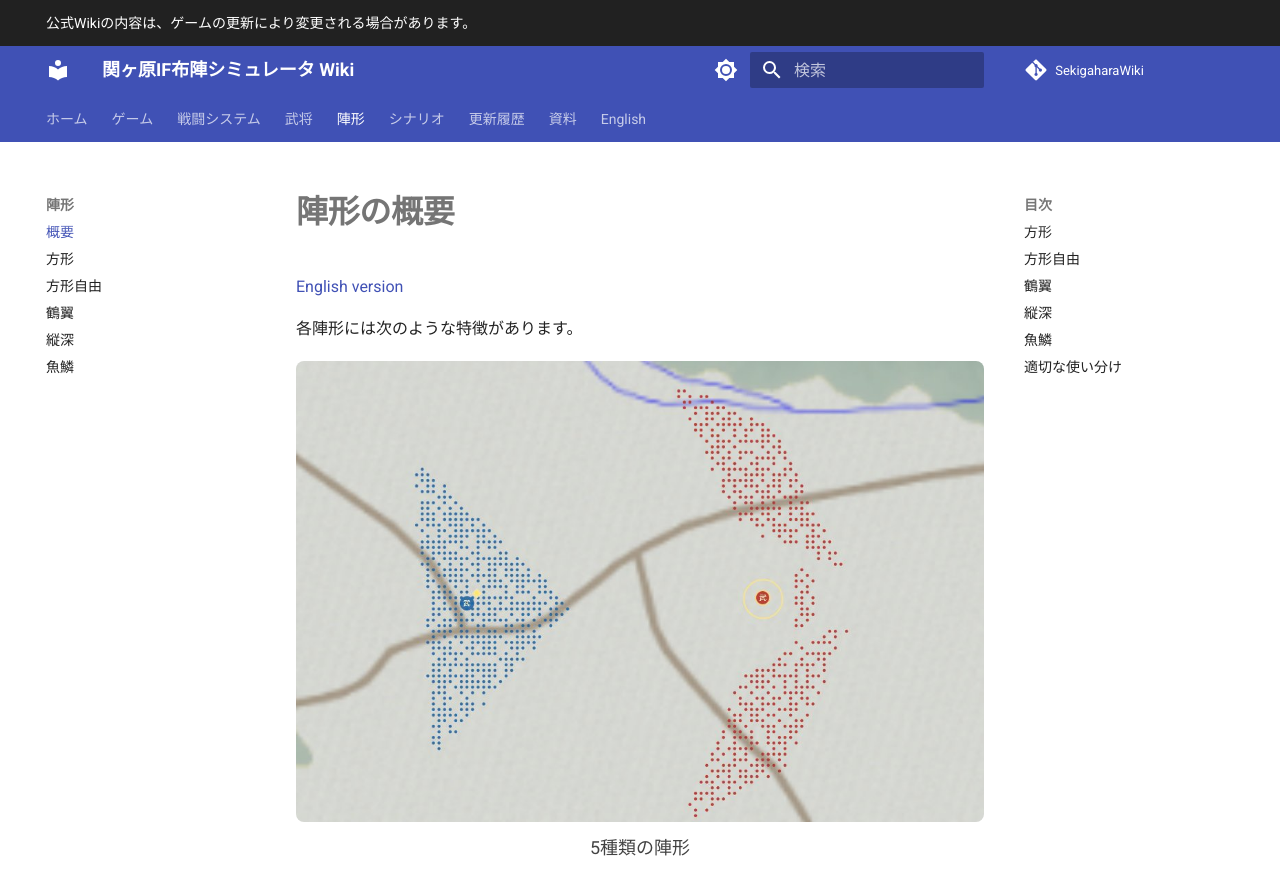
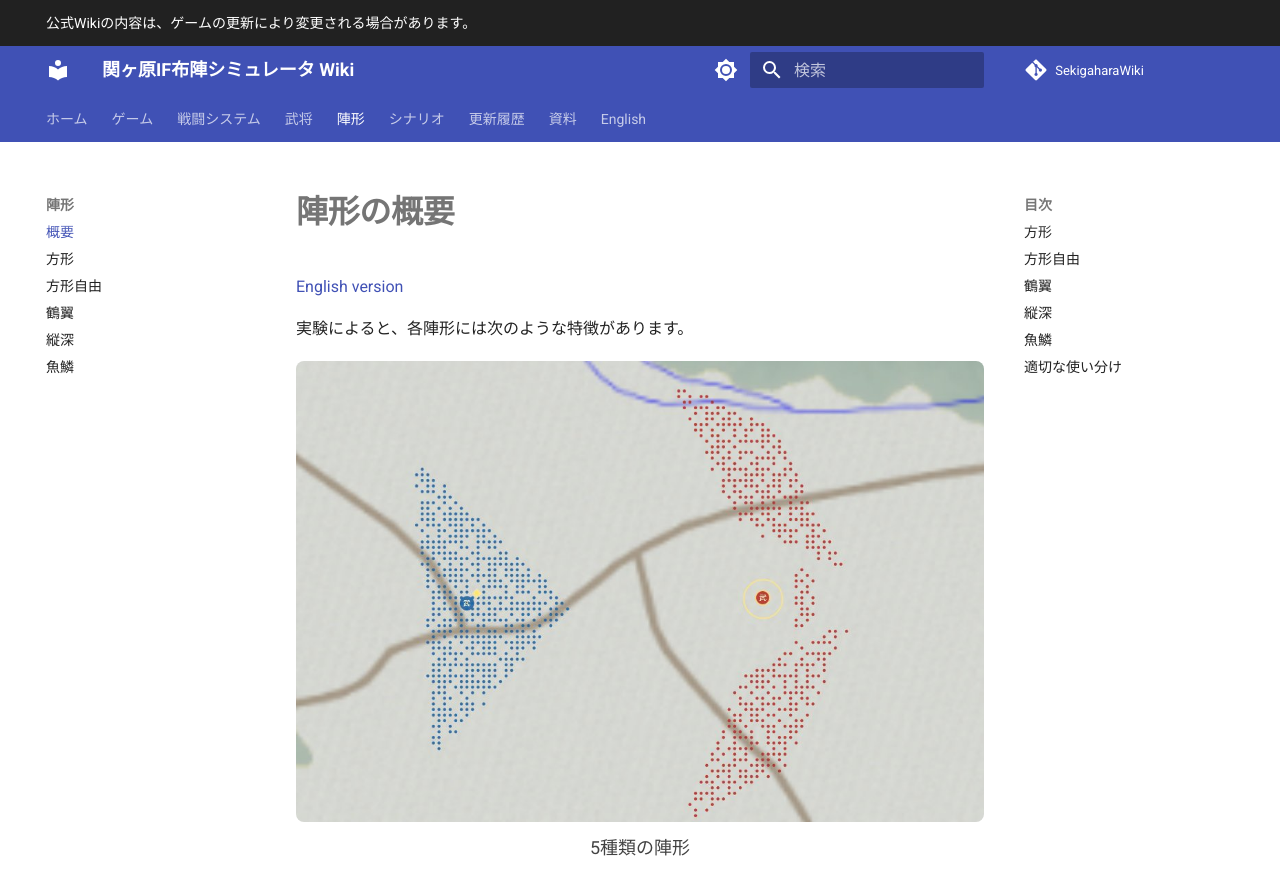
Before and after one commit to hsksat8-cmd/SekigaharaWiki, an MkDocs documentation site: the page built from docs/formations/index.md, in a window 1280 px wide and 900 px high. Shown: the top 895 px of the window. Built offline with MkDocs 1.6.1 and Material for MkDocs 9.7.7, drawn with Linux system fonts in a browser that asks for light colours; comment, search, counter and statistics services are not loaded.

Commit message:
FormationExperimentWording_Update

```diff
--- a/docs/formations/index.md
+++ b/docs/formations/index.md
@@ -2,7 +2,7 @@
 
 [English version](../en/formations/index.md)
 
-各陣形には次のような特徴があります。
+実験によると、各陣形には次のような特徴があります。
 
 ![Version 2.2.0の陣形例](../assets/images/v2-2-0-formations-example.jpg){ .wiki-image }
 <p class="image-caption">5種類の陣形</p>
```
Also changed, not shown: docs/en/formations/index.md (+1 -1 lines).
